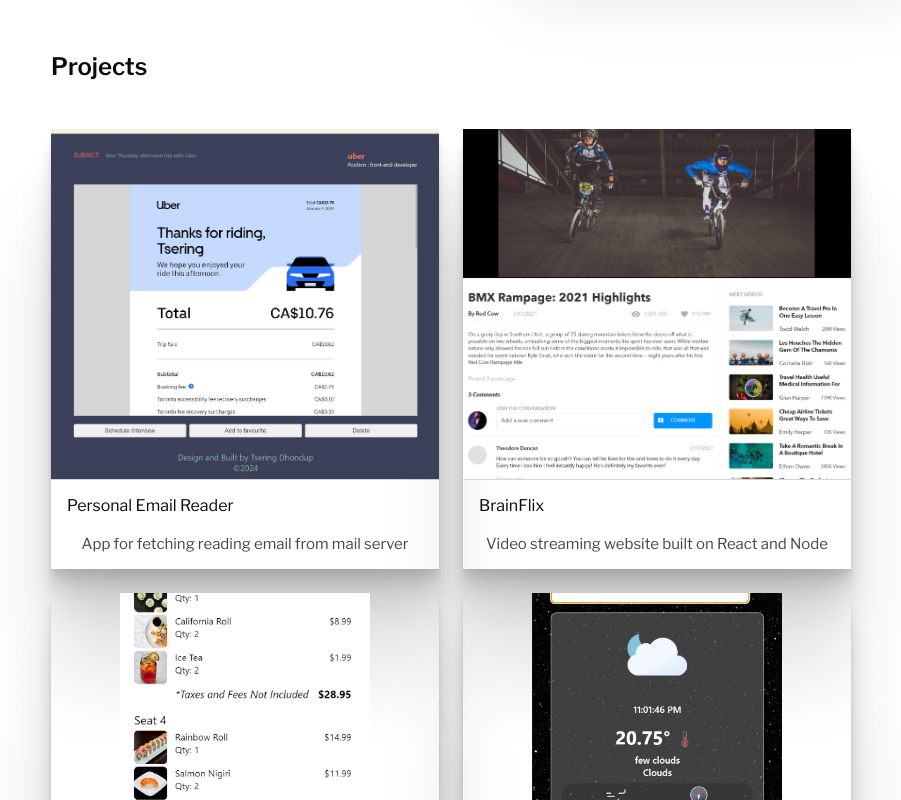
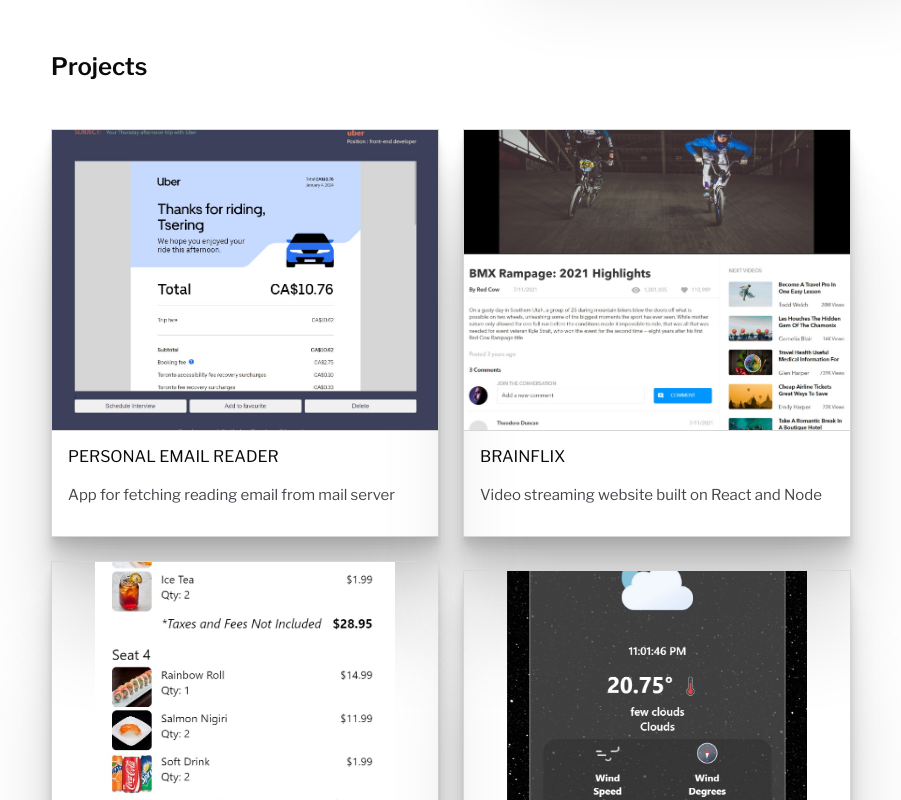
Before and after one commit to Tsedhondup/Portfolio, a React (Create React App) app: page / in a window 1280 px wide. Shown: the part 1440-2240 px from the top of the page, without its empty margins (189-1090 px from the left). Built offline with nearby package versions, Linux system fonts and the light colour scheme.

Commit message:
Project texts aligned to left

```diff
--- a/src/Components/Works/Works.js
+++ b/src/Components/Works/Works.js
@@ -52,7 +52,7 @@ const Works = () => {
               opacity: 1,
               transition: { duration: 1, ease: "linear" },
             }}
-            viewport={{ once: false, amount: 0.5 }}
+            viewport={{ once: true, amount: 0.5 }}
             src={brainflix}
             alt="brainflix-app-image"
             className="projects__content--img projects__content--brainflix-image"
--- a/src/Components/Works/Works.scss
+++ b/src/Components/Works/Works.scss
@@ -78,6 +78,7 @@
     grid-template-columns: repeat(1, 1fr);
     max-width: 400px;
     margin: auto;
+    border: 1px solid $pewter;
     box-shadow: 0 2.8px 2.2px rgba(0, 0, 0, 0.034),
       0 6.7px 5.3px rgba(0, 0, 0, 0.048), 0 12.5px 10px rgba(0, 0, 0, 0.06),
       0 22.3px 17.9px rgba(0, 0, 0, 0.072), 0 41.8px 33.4px rgba(0, 0, 0, 0.086),
@@ -88,7 +89,7 @@
       display: block;
       margin: auto;
       max-width: 100%;
-      height: 350px;
+      height: 300px;
       object-fit: cover;
       filter: grayscale(100%);
       // filter: brightness(50%) contrast(50%);
@@ -96,7 +97,7 @@
       // border-top-left-radius: 10px;
       // border-top-right-radius: 10px;
       @include tablet {
-        max-width: 550px;
+        max-width: 500px;
         // height: 500px;
       }
     }
@@ -120,16 +121,17 @@
     &--fiserv-image,
     &--weather-app-image {
       @include tablet {
-        max-width: 250px;
+        max-width: 300px;
+        // object-fit: cover;
       }
     }
 
     // Projects text section
     &--text {
-      text-align: center;
-      color: $ebony;
+      text-align: left;
       padding: $mobile-margin;
       border-top: 1px solid $pewter;
+      padding-bottom: 32px;
     }
 
     // project name
@@ -137,10 +139,8 @@
       color: $black;
       font-size: 16px;
       font-weight: 400;
-      text-transform: capitalize;
-      text-align: center;
+      text-transform: uppercase;
       padding-bottom: 16px;
-      border-radius: 5px;
       margin: auto;
       @include tablet {
         text-align: left;
@@ -151,17 +151,11 @@
         padding-bottom: 10px;
       }
     }
-    // email reader and fiserv app project name
-    &--text-email,
-    &--text-fiserv {
-      @include desktop {
-      }
-    }
 
     // Project description
     &--project-description {
       font-size: 15px;
-
+      color: $ebony;
       @include tablet {
         display: block;
         padding-top: 0px;
```
